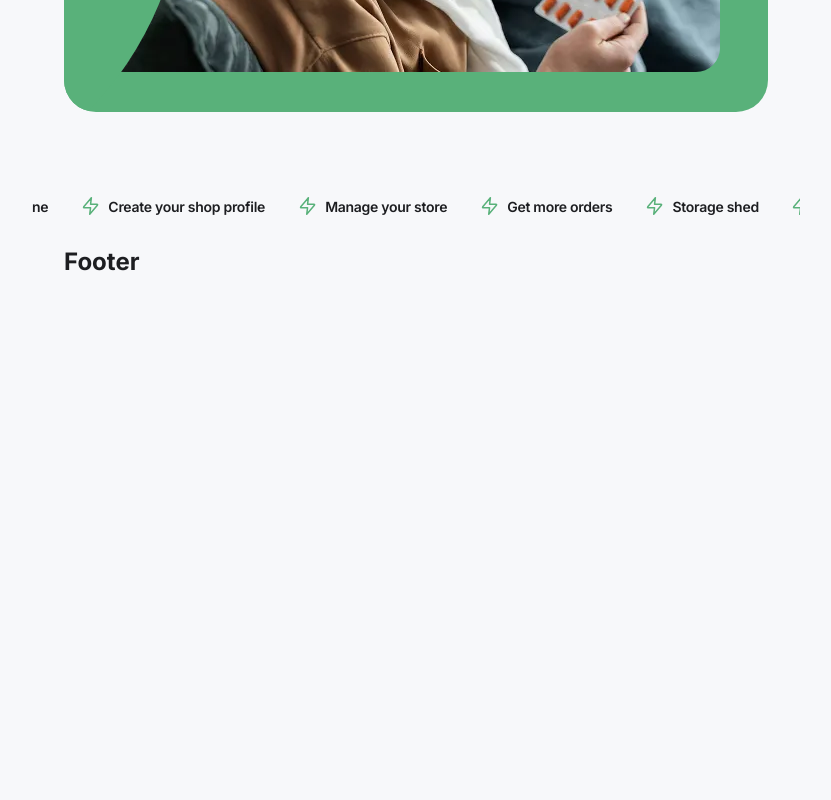
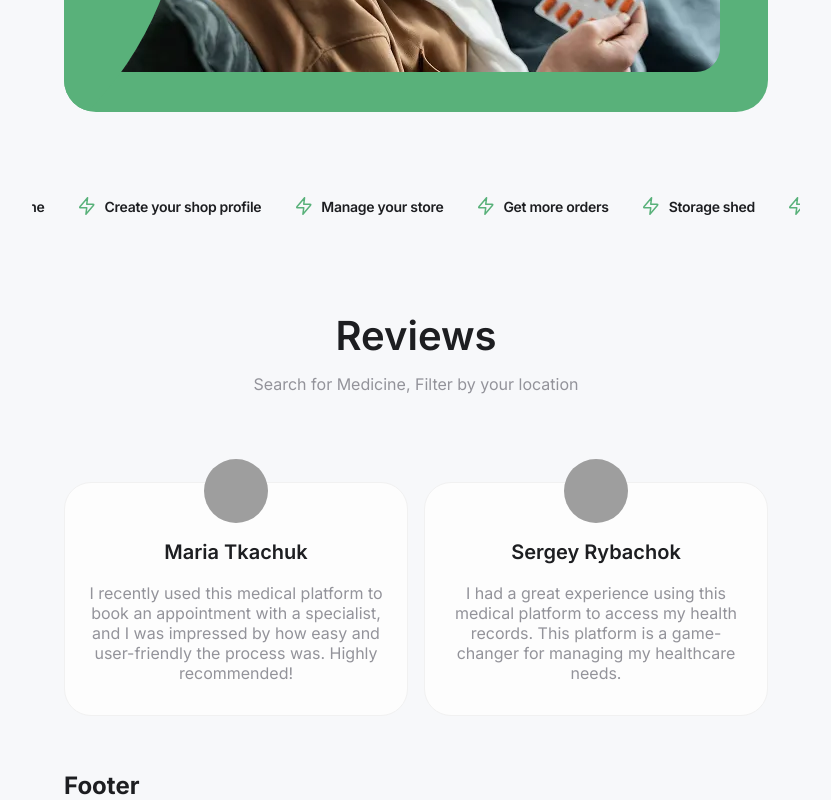
Before and after one commit to Mykhailenko-Oleksandr/e-pharmacy, a Next.js app: page / in a window 1280 px wide. Shown: the part 3338-4138 px from the top of the page, without its empty margins (224-1055 px from the left). Before the commit the page ends 3614 px from the top, so only its background shows below. Built offline with nearby package versions, Linux system fonts and the light colour scheme; grey boxes are pictures that could not be loaded.

Commit message:
add Reviews section

```diff
--- a/app/(main)/page.tsx
+++ b/app/(main)/page.tsx
@@ -3,8 +3,10 @@ import PromoBanners from "@/components/PromoBanners/PromoBanners";
 import MedicineStores from "@/components/MedicineStores/MedicineStores";
 import PharmacyPromo from "@/components/PharmacyPromo/PharmacyPromo";
 import Features from "@/components/Features/Features";
+import Reviews from "@/components/Reviews/Reviews";
 
 import { STORES } from "../../temporaryFiles/stores";
+import { REVIEWS } from "@/temporaryFiles/reviews";
 
 export default function Home() {
   return (
@@ -14,6 +16,7 @@ export default function Home() {
       <MedicineStores stores={STORES} />
       <PharmacyPromo />
       <Features />
+      <Reviews reviews={REVIEWS} />
     </>
   );
 }
--- /dev/null
+++ b/components/Reviews/Reviews.module.css
@@ -0,0 +1,53 @@
+.section {
+  padding: 40px 0;
+}
+
+.title {
+  font-weight: 600;
+  font-size: 28px;
+  line-height: 114%;
+  text-align: center;
+  color: #1d1e21;
+  margin-bottom: 14px;
+}
+
+.description {
+  font-size: 14px;
+  line-height: 129%;
+  text-align: center;
+  color: #93939a;
+  margin-bottom: 64px;
+}
+
+@media only screen and (min-width: 768px) {
+  .section {
+    padding: 60px 0;
+  }
+
+  .title {
+    font-size: 40px;
+    line-height: 120%;
+  }
+
+  .description {
+    font-size: 16px;
+    line-height: 125%;
+    margin-bottom: 88px;
+  }
+
+  .list {
+    display: flex;
+    align-items: stretch;
+    gap: 16px;
+  }
+}
+
+@media only screen and (min-width: 1440px) {
+  .container {
+    padding: 0 119px;
+  }
+
+  .list {
+    gap: 28px;
+  }
+}
--- /dev/null
+++ b/components/Reviews/Reviews.tsx
@@ -0,0 +1,29 @@
+import clsx from "clsx";
+import css from "./Reviews.module.css";
+import { Review } from "@/types/review";
+import ReviewCard from "../ReviewsCard/ReviewCard";
+
+interface Props {
+  reviews: Review[];
+}
+
+export default function Reviews({ reviews }: Props) {
+  return (
+    <section className={css.section}>
+      <div className={clsx("container", css.container)}>
+        <h2 className={css.title}>Reviews</h2>
+        <p className={css.description}>
+          Search for Medicine, Filter by your location
+        </p>
+
+        {reviews.length > 0 && (
+          <ul className={css.list}>
+            {reviews.map((review) => {
+              return <ReviewCard review={review} key={review._id} />;
+            })}
+          </ul>
+        )}
+      </div>
+    </section>
+  );
+}
--- /dev/null
+++ b/components/ReviewsCard/ReviewCard.module.css
@@ -0,0 +1,64 @@
+.item {
+  position: relative;
+  display: none;
+  border: 1px solid #f1f1f1;
+  border-radius: 27px;
+  background-color: #fdfdfd;
+  padding: 54px 16px 32px;
+  max-height: 255px;
+
+  &:nth-child(1) {
+    display: block;
+  }
+}
+
+.imgBox {
+  position: absolute;
+  top: -24px;
+  left: 50%;
+  transform: translateX(-50%);
+  width: 64px;
+  height: 64px;
+  border-radius: 50%;
+  overflow: hidden;
+}
+
+.avatarImg {
+  object-fit: cover;
+  object-position: center;
+}
+
+.userName {
+  font-weight: 600;
+  font-size: 20px;
+  line-height: 150%;
+  text-align: center;
+  color: #1d1e21;
+  margin-bottom: 16px;
+}
+
+.reviewText {
+  text-align: center;
+  color: #93939a;
+}
+
+@media only screen and (min-width: 768px) {
+  .item {
+    flex-basis: calc((100% - 16px) / 2);
+  }
+
+  .item:nth-child(2) {
+    display: block;
+  }
+}
+
+@media only screen and (min-width: 1440px) {
+  .item {
+    padding: 54px 28px 52px;
+    flex-basis: calc((100% - 56px) / 3);
+
+    &:nth-child(3) {
+      display: block;
+    }
+  }
+}
--- /dev/null
+++ b/components/ReviewsCard/ReviewCard.tsx
@@ -0,0 +1,29 @@
+import { Review } from "@/types/review";
+import css from "./ReviewCard.module.css";
+import Image from "next/image";
+
+interface Props {
+  review: Review;
+}
+
+export default function ReviewCard({ review }: Props) {
+  return (
+    <li className={css.item}>
+      <div className={css.imgBox}>
+        <Image
+          src={
+            review.avatar
+              ? review.avatar
+              : "https://res.cloudinary.com/ddln4hnns/image/upload/v1769512644/default-avatar_hlcio8.webp"
+          }
+          alt="Avatar"
+          fill
+          loading="lazy"
+          className={css.avatarImg}
+        />
+      </div>
+      <h3 className={css.userName}>{review.name}</h3>
+      <p className={css.reviewText}>{review.testimonial}</p>
+    </li>
+  );
+}
--- a/next.config.ts
+++ b/next.config.ts
@@ -1,9 +1,9 @@
 import type { NextConfig } from "next";
 
 const nextConfig: NextConfig = {
-  // images: {
-  //   remotePatterns: [{ protocol: "https", hostname: "ac.goit.global" }],
-  // },
+  images: {
+    remotePatterns: [{ protocol: "https", hostname: "res.cloudinary.com" }],
+  },
 };
 
 export default nextConfig;
--- /dev/null
+++ b/temporaryFiles/reviews.ts
@@ -0,0 +1,22 @@
+import { Review } from "@/types/review";
+
+export const REVIEWS: Review[] = [
+  {
+    _id: "12asfr5434we",
+    name: "Maria Tkachuk",
+    testimonial:
+      "I recently used this medical platform to book an appointment with a specialist, and I was impressed by how easy and user-friendly the process was. Highly recommended!",
+  },
+  {
+    _id: "123434lk34we",
+    name: "Sergey Rybachok",
+    testimonial:
+      "I had a great experience using this medical platform to access my health records. This platform is a game-changer for managing my healthcare needs.",
+  },
+  {
+    _id: "453fhtgh54",
+    name: "Natalia Chatuk",
+    testimonial:
+      "I recently had a virtual appointment with my doctor through this medical platform, and I was pleasantly surprised by how seamless the experience was.",
+  },
+];
--- /dev/null
+++ b/types/review.ts
@@ -0,0 +1,6 @@
+export interface Review {
+  _id: string;
+  name: string;
+  testimonial: string;
+  avatar?: string;
+}
```
